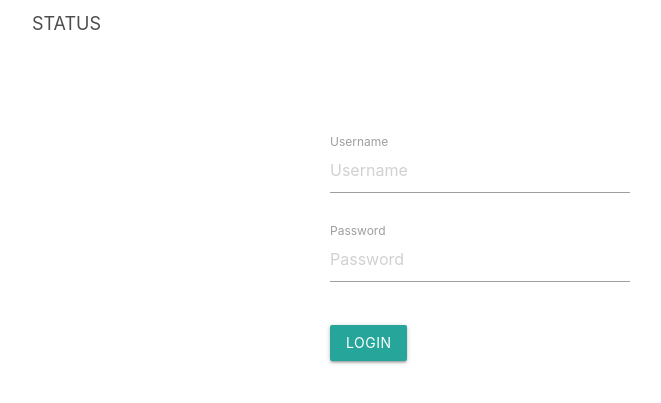
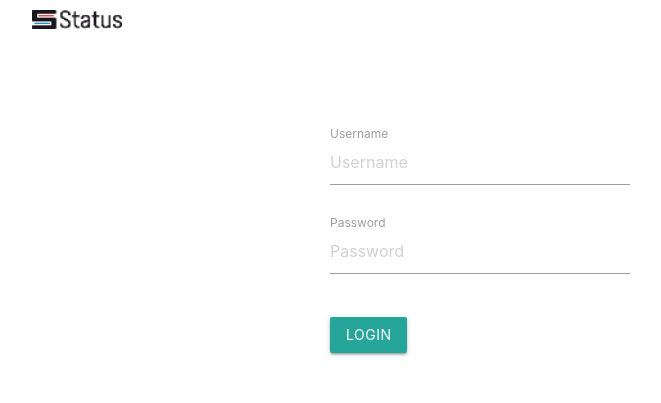
Before and after one commit to trydirect/status, a Flask app: page /login in a window 1280 px wide. Shown: the top 403 px of the page, without its empty margins (160-821 px from the left). Run offline with Flask 2, Linux system fonts and the light colour scheme.

Commit message:
Small logo added to dashboard

```diff
--- a/templates/index.html
+++ b/templates/index.html
@@ -10,7 +10,9 @@
             <i class="material-icons" style="vertical-align:middle; font-size:16px;">logout</i> Logout
         </a>
         <div style="padding:10px 0; font-size:18px;">
-            <a href="/" style="color:rgba(0,0,0,0.7); text-decoration:none" target="_blank">STATUS</a>
+            <a href="/" style="color:rgba(0,0,0,0.7); text-decoration:none" target="_blank">
+                <img width="90" src="https://raw.githubusercontent.com/trydirect/status/testing/assets/logo/status_90x15.png.png" title="Minimal Docker Status Panel">
+            </a>
         </div>
 
         {% if ssl_enabled %}
@@ -20,7 +22,7 @@
                 <i class="large material-icons" style="vertical-align:middle">lock</i> DISABLE SSL
             </a>
         {% else %}
-            <h3>Available actions</h3>
+            <br><br><br>
 
             {% if can_enable %}
             <a href="/enable_ssl" class="btn waves-effect waves-light" >
--- a/templates/login.html
+++ b/templates/login.html
@@ -7,7 +7,9 @@
 
     <div class="container">
         <div style="padding:10px 0; font-size:18px;">
-            <a href="/" style="color:rgba(0,0,0,0.7); text-decoration:none" target="_blank">STATUS</a>
+            <a href="/" style="color:rgba(0,0,0,0.7); text-decoration:none" target="_blank">
+                <img width="90" src="https://raw.githubusercontent.com/trydirect/status/testing/assets/logo/status_90x15.png.png" title="Minimal Docker Status Panel">
+            </a>
         </div>
         <form class="" method="post" style="margin: 100px auto 0; max-width: 300px;">
             <div class="row">
```
Also changed, not shown: assets/logo/status.svg.
